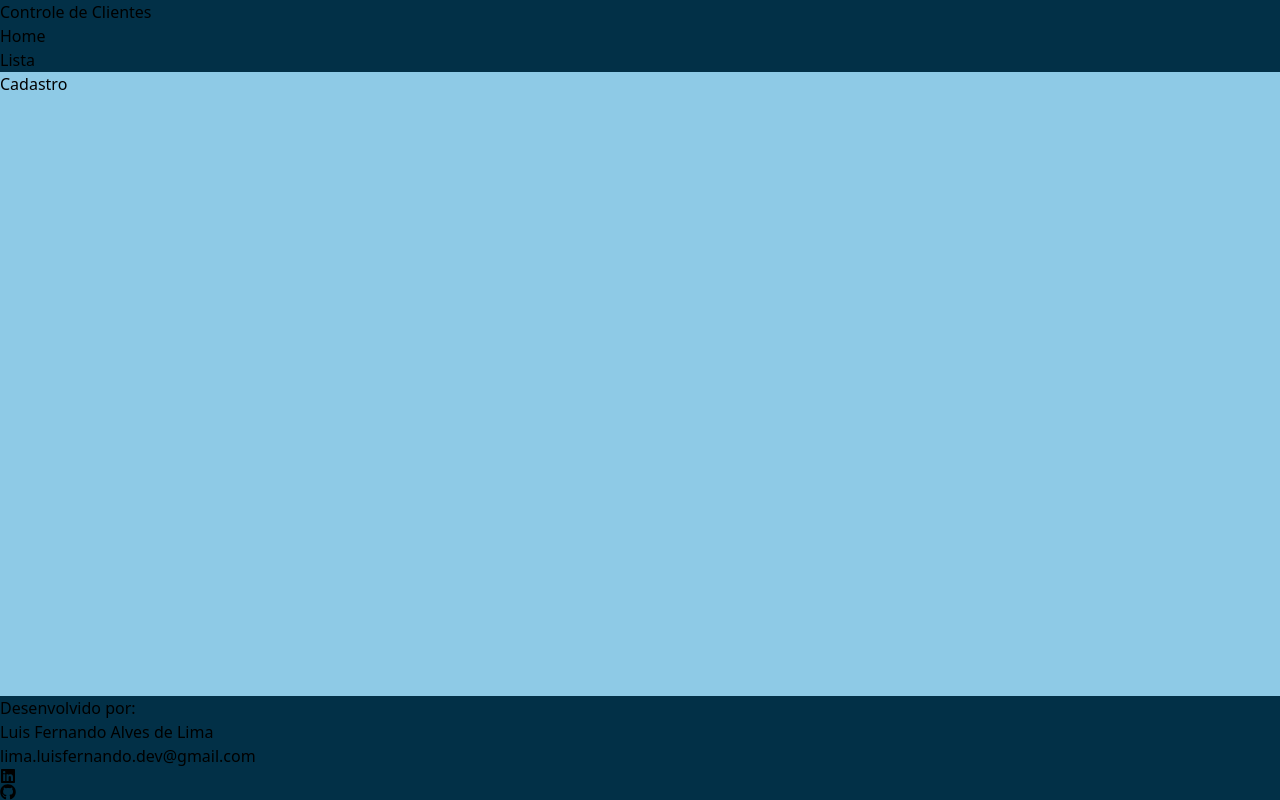
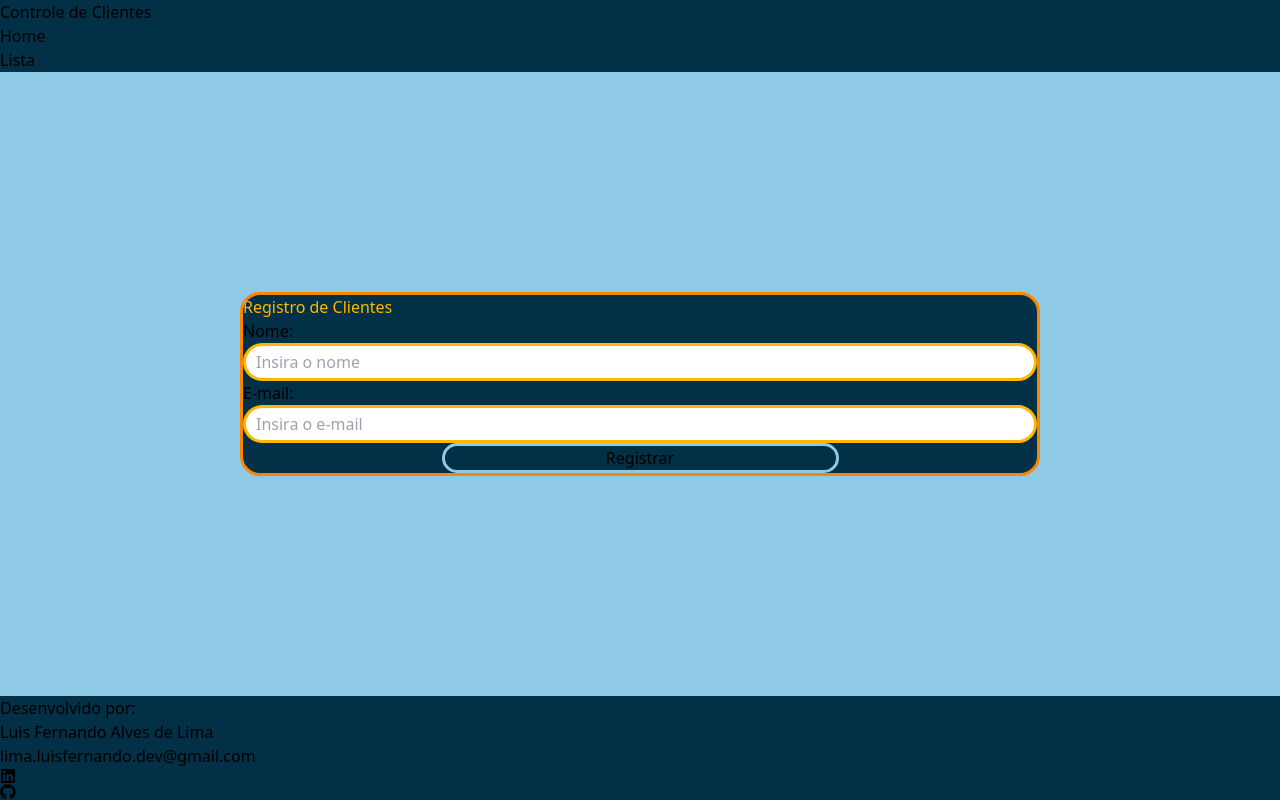
Before and after one commit to luisfernandoalima/react-express, a React (Vite) app in the folder client/: page / in a window 1280 px wide. Built offline with nearby package versions, Linux system fonts and the light colour scheme.

Commit message:
feature/Register forms creation

```diff
--- a/client/src/App.tsx
+++ b/client/src/App.tsx
@@ -9,9 +9,7 @@ export const App = () => {
     <>
       <Router>
         <Header />
-        <main>
-          <Navgation />
-        </main>
+        <Navgation />
         <Footer />
       </Router>
     </>
--- a/client/src/assets/scss/index.scss
+++ b/client/src/assets/scss/index.scss
@@ -1,4 +1,5 @@
 @use './variables.scss' as v;
+@use './mixins.scss' as m;
 
 html,
 body,
@@ -13,6 +14,9 @@ body,
 
 main {
   flex: 1;
+  height: 100%;
+  width: 100%;
+  @include m.flex(center, center, row);
 }
 
 
--- /dev/null
+++ b/client/src/components/Form/Form.scss
@@ -0,0 +1,14 @@
+@use '../../assets/scss/variables.scss' as v;
+
+form{
+    display: block;
+    max-width: 800px;
+    width: 100%;
+    background-color: v.$dark_blue;
+    border: 3px solid v.$orange;
+    border-radius: 20px;
+
+    h2{
+        color: v.$yellow;
+    }
+}
--- /dev/null
+++ b/client/src/components/Form/Input/FormInput.scss
@@ -0,0 +1,22 @@
+@use '../../../assets/scss/variables.scss' as v;
+@use '../../../assets/scss/mixins.scss' as m;
+
+
+.Input_area{
+    @include m.flex(center, center, column);
+
+    label,input{
+        width: 100%;
+    }
+
+    input{
+        padding: 4px 10px;
+        border: 3px solid v.$yellow;
+        border-radius: 20px;
+
+        &:focus{
+            outline: none;
+            border-color: v.$orange;
+        }
+    }
+}
--- /dev/null
+++ b/client/src/components/Form/Input/index.tsx
@@ -0,0 +1,13 @@
+import React from "react"
+
+import {InputProps} from '../../../types/formProps'
+import './FormInput.scss'
+
+export const FormInput:React.FC<InputProps> = ({name, type, placeholder}) => {
+    return(
+        <div className="Input_area mb-4">
+            <label htmlFor={name} className="text-slate-50 text-xl">{name}:</label>
+            <input type={type} name={name} id={name} placeholder={placeholder} className="mt-1"/>
+        </div>
+    )
+}
--- /dev/null
+++ b/client/src/components/Form/Submit/FormSubmit.scss
@@ -0,0 +1,16 @@
+@use '../../../assets/scss/variables.scss' as v;
+
+.submit_button{
+    display: block;
+    margin: auto;
+    width: 50%;
+    background-color: v.$dark_blue;
+    border: 3px solid v.$light_blue;
+    border-radius: 20px;
+    cursor: pointer;
+    transition: .3s;
+
+    &:hover{
+        background-color: v.$blue;
+    }
+}
--- /dev/null
+++ b/client/src/components/Form/Submit/index.tsx
@@ -0,0 +1,14 @@
+import React from "react";
+
+import { SubmitProps } from "../../../types/formProps";
+import "./FormSubmit.scss";
+
+export const FormSubmit: React.FC<SubmitProps> = ({ text }) => {
+  return (
+    <input
+      type="submit"
+      value={text}
+      className="submit_button py-1 text-xl text-slate-50 font-semibold"
+    />
+  );
+};
--- /dev/null
+++ b/client/src/components/Form/index.tsx
@@ -0,0 +1,22 @@
+import React from "react";
+
+import { FormInput } from "./Input";
+import { FormSubmit } from "./Submit";
+
+import { FormsProps } from "../../types/formProps";
+import "./Form.scss";
+
+export const Forms: React.FC<FormsProps> = ({ title }) => {
+
+
+
+
+  return (
+    <form className="py-3 px-5">
+      <h2 className="text-2xl font-semibold text-center ">{title}</h2>
+      <FormInput name={"Nome"} type="text" placeholder="Insira o nome" />
+      <FormInput name="E-mail" type="email" placeholder="Insira o e-mail"/>
+      <FormSubmit text="Registrar"/>
+    </form>
+  );
+};
--- a/client/src/components/layouts/Header/index.tsx
+++ b/client/src/components/layouts/Header/index.tsx
@@ -5,7 +5,7 @@ import './Header.scss'
 export const Header = () => {
     return(
         <header className="flex justify-between items-center px-8 py-3">
-            <h1 className="text-4xl font-semibold text-slate-50">Controle de Clientes</h1>
+            <h1 className="text-2xl md:text-4xl font-semibold text-slate-50">Controle de Clientes</h1>
             <Navbar />
         </header>
     )
--- a/client/src/components/layouts/Navbar/index.tsx
+++ b/client/src/components/layouts/Navbar/index.tsx
@@ -3,7 +3,7 @@ import { Link } from "react-router-dom"
 export const Navbar = () => {
     return(
         <nav>
-            <ul className="flex justify-center items-center gap-8 text-lg text-slate-50">
+            <ul className="flex justify-center items-center gap-8 text-base md:text-lg text-slate-50">
                 <li><Link to={"/"}>Home</Link></li>
                 <li><Link to={"/list"}>Lista</Link></li>
             </ul>
--- a/client/src/pages/Register/index.tsx
+++ b/client/src/pages/Register/index.tsx
@@ -1,8 +1,9 @@
+import { Forms } from "../../components/Form";
+
 export const Register = () => {
   return (
-    <>
-    <h1>Cadastro</h1>
-      <form action=""></form>
-    </>
+    <main>
+      <Forms title="Registro de Clientes"/>
+    </main>
   );
 };
--- /dev/null
+++ b/client/src/types/formProps.ts
@@ -0,0 +1,14 @@
+export interface InputProps {
+  name: string;
+  type: string;
+  placeholder: string;
+}
+
+
+export interface FormsProps {
+  title:string
+}
+
+export interface SubmitProps {
+  text: string,
+}
```
Also changed, not shown: 1 other file (tests, documents, lock files or other folders).
